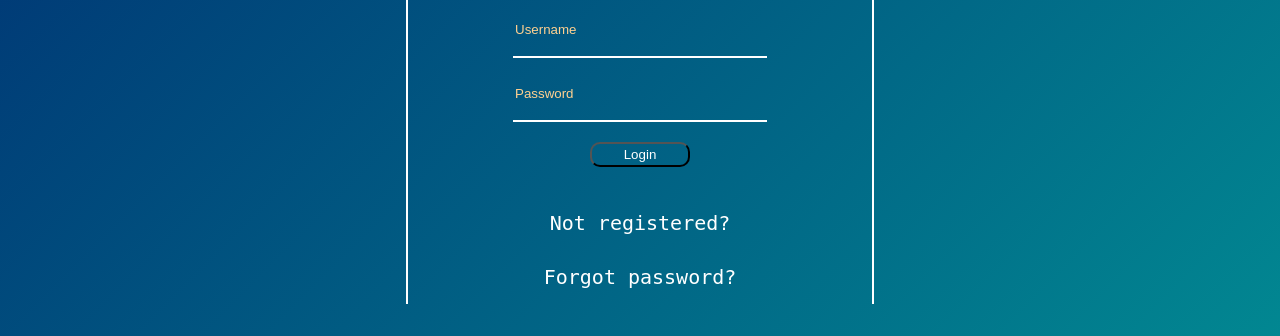
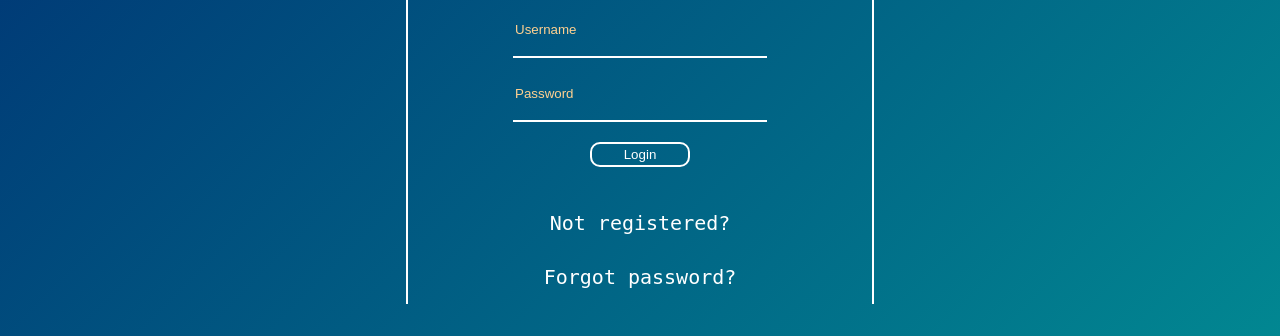
Before and after one commit to JoristerWolbeek/Eindproject-Jaar--804d9612, a PHP site: page /Eindproject-Jaar--804d9612/ in a window 1280 px wide. Shown: the part 256-592 px from the top of the page. Run offline with PHP 8.4, Linux system fonts and the light colour scheme.

Commit message:
fixed button colours

```diff
--- a/css/style.css
+++ b/css/style.css
@@ -100,6 +100,7 @@ body {
     height: 25px;
     transition: ease-in-out, height .20s ease-in-out;
     border-radius: 10px;
+    border: white 2px solid;
 }
 
 .button:hover, :focus{
```
